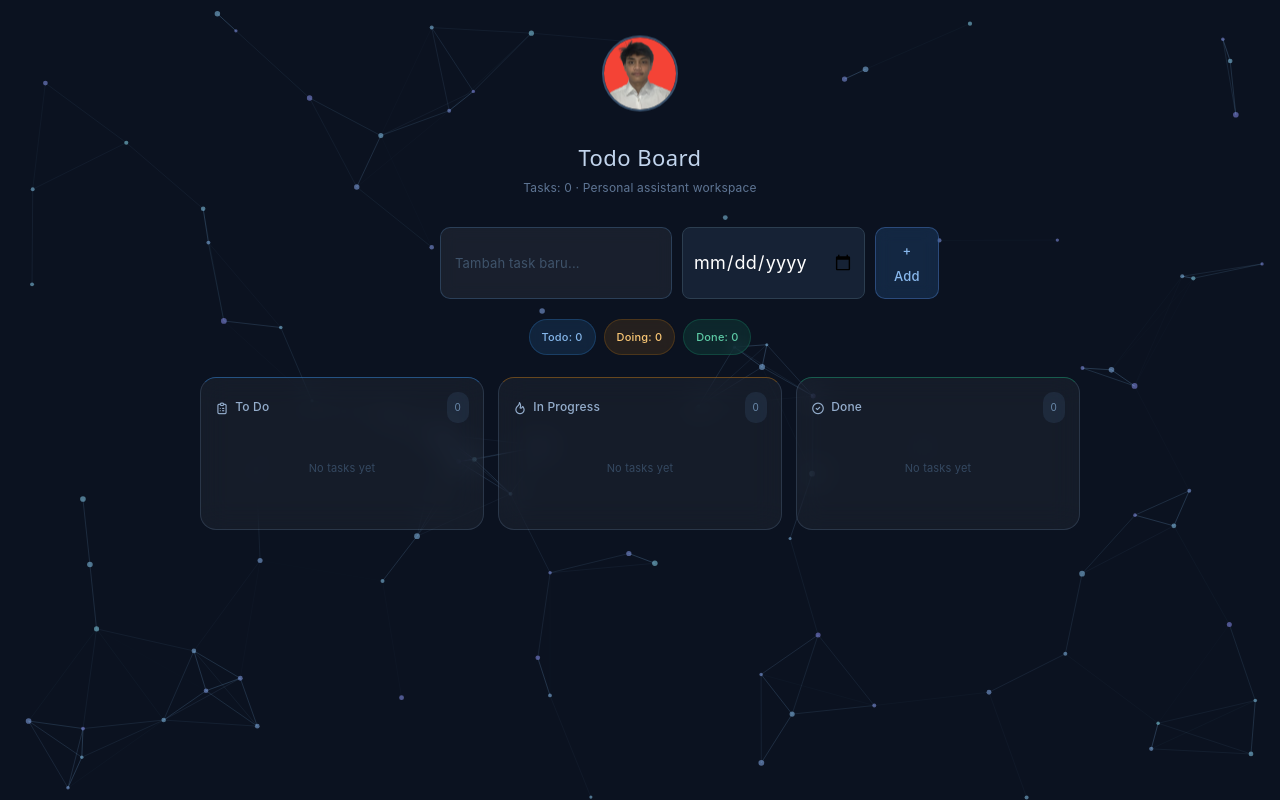
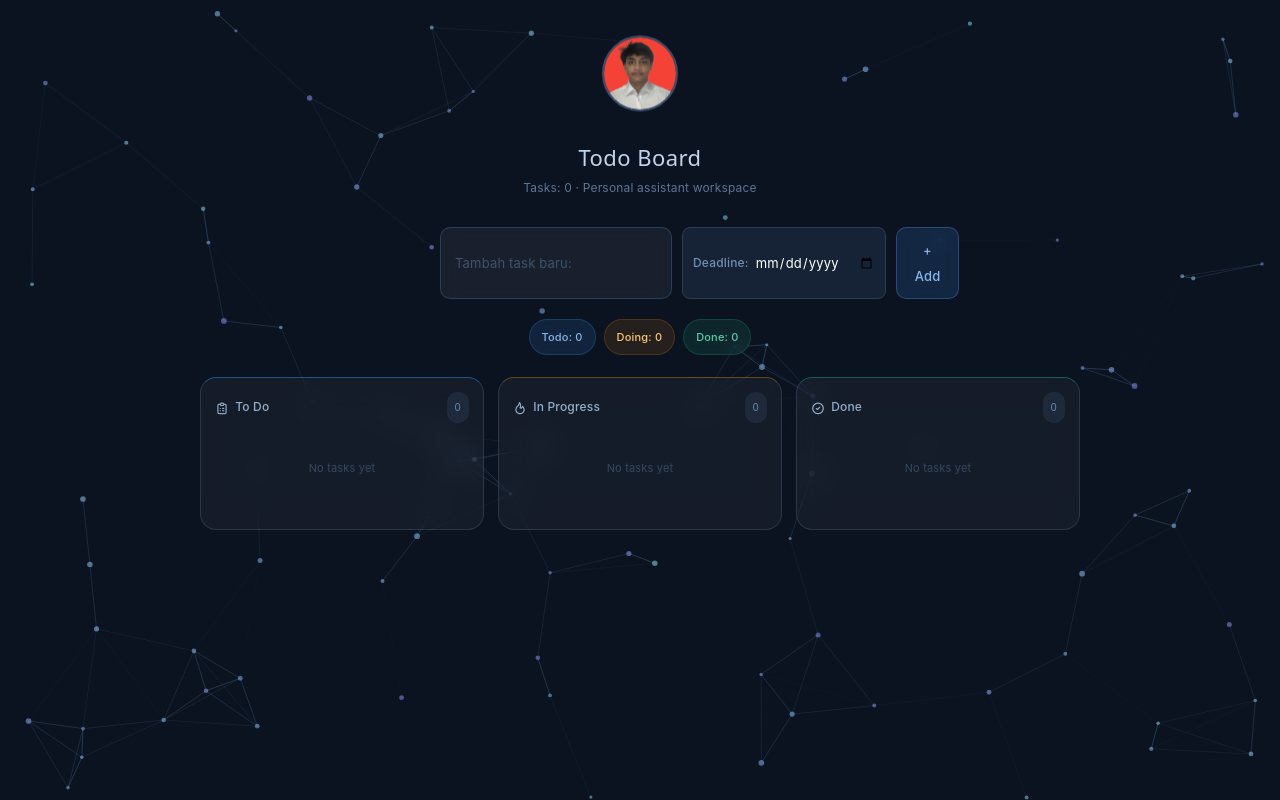
Before and after one commit to rafhaaal140-arch/todolist, a React (Vite) app: page / in a window 1280 px wide. Built offline with nearby package versions, Linux system fonts and the light colour scheme.

Commit message:
todo-list

```diff
--- a/src/App.css
+++ b/src/App.css
@@ -273,14 +273,33 @@ body {
   margin-bottom: 20px;
 }
 
-.task-date-input {
+.date-input-wrap {
+  display: flex;
+  align-items: center;
+  gap: 6px;
   background: #162235;
   border: 1px solid #2c3e50;
+  border-radius: 8px;
+  padding: 0 10px;
+  transition: border-color 0.15s;
+}
+.date-input-wrap:focus-within {
+  border-color: rgba(100, 160, 255, 0.5);
+}
+.date-label {
+  font-size: 12px;
+  font-weight: 500;
+  color: rgba(150, 190, 230, 0.7);
+  white-space: nowrap;
+}
+.task-date-input {
+  background: transparent;
+  border: none;
   color: #fff;
-  padding: 10px;
-  border-radius: 8px;
+  padding: 10px 0;
   outline: none;
   font-family: inherit;
+  font-size: 13px;
 }
 
 /* Styling indikator deadline di dalam card */
--- a/src/App.tsx
+++ b/src/App.tsx
@@ -63,7 +63,7 @@ function launchConfetti(canvas: HTMLCanvasElement) {
 
 // ── Particle Field ────────────────────────────────────────
 function initParticleField(canvas: HTMLCanvasElement) {
-  const ctx = canvas.getContext("2d");
+  const ctx = canvas.getContext("2d")!;
   if (!ctx) return () => {};
 
   let W = window.innerWidth;
@@ -297,15 +297,18 @@ function App() {
             value={inputValue}
             onChange={e => setInputValue(e.target.value)}
             onKeyDown={e => e.key === "Enter" && addTask()}
-            placeholder="Tambah task baru..."
+            placeholder="Tambah task baru:"
             className="task-input"
           />
+          <div className="date-input-wrap">
+            <label className="date-label">Deadline:</label>
             <input
               type="date"
               value={deadlineValue}
               onChange={e => setDeadlineValue(e.target.value)}
               className="task-date-input"
             />
+          </div>
           <button onClick={addTask} className="add-btn">+ Add</button>
         </div>
 
```
Lines whose indentation alone changed are shown as unchanged.
